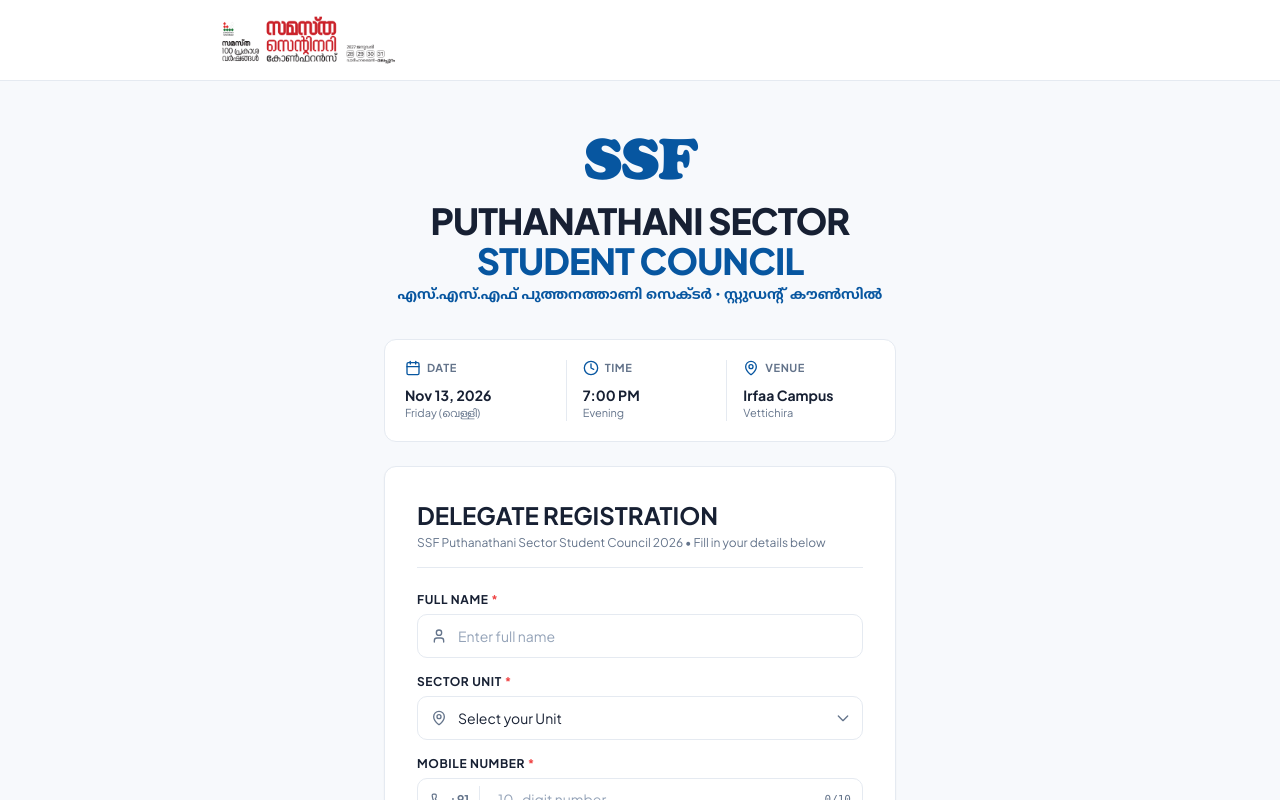
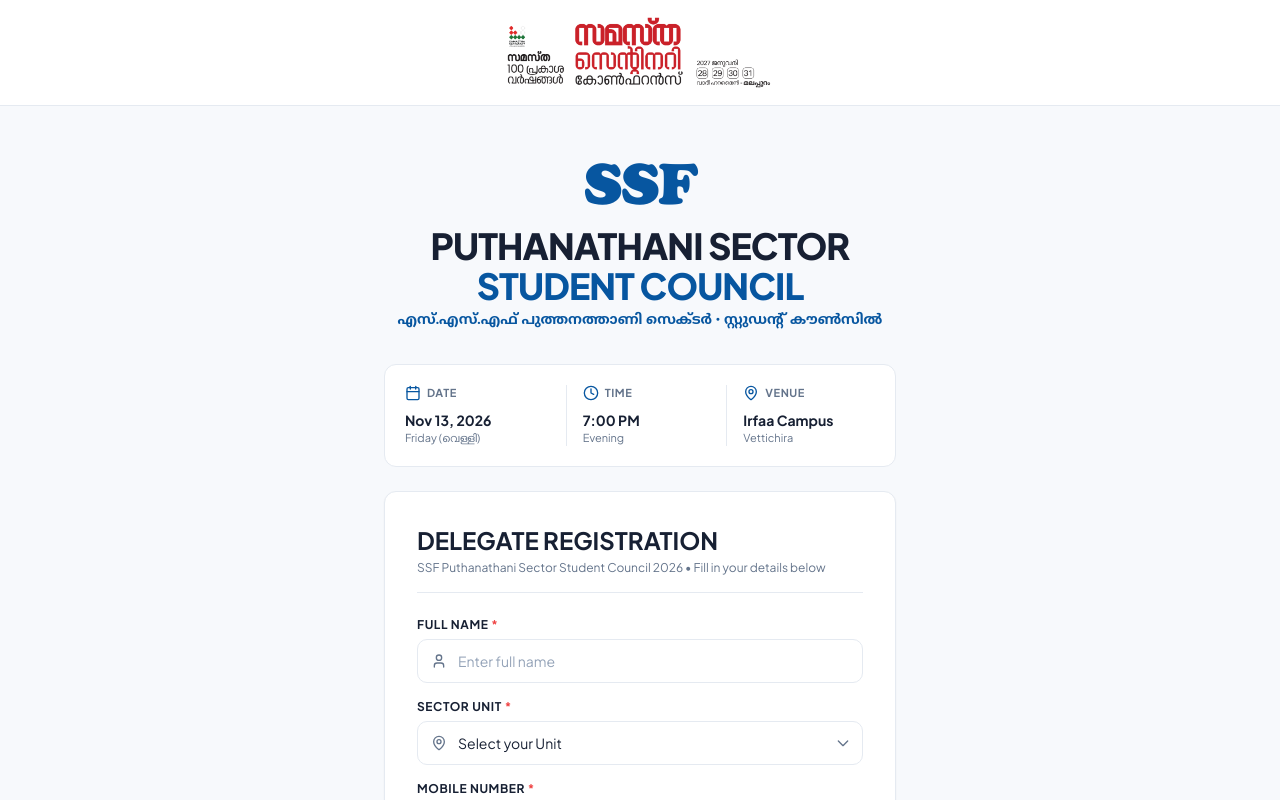
Before and after one commit to muhammedansar-pvn/ptnicouncil, a Next.js app: page / in a window 1280 px wide. Shown: the top 800 px of the page. Built offline with nearby package versions, Linux system fonts and the light colour scheme.

Commit message:
feat(navbar): refine centered branding image sizing and viewport alignment

```diff
--- a/src/components/Navbar.tsx
+++ b/src/components/Navbar.tsx
@@ -6,21 +6,23 @@ import Image from "next/image";
 
 export default function Navbar() {
   return (
-    <header className="sticky top-0 z-50 bg-white border-b border-[#E5EAF1]">
-      <div className="max-w-4xl mx-auto px-4 sm:px-6">
-        <div className="flex items-center justify-between h-16 sm:h-20">
-          {/* Brand */}
-          <Link href="/" className="inline-flex items-center focus:outline-none" aria-label="Home">
+    <header className="sticky top-0 z-50 bg-white border-b border-[#E5EAF1] w-full">
+      <div className="relative w-full h-[80px] sm:h-[105px] flex items-center justify-center px-4">
+        {/* Perfectly Centered Event Branding Image */}
+        <Link
+          href="/"
+          className="absolute left-1/2 -translate-x-1/2 top-1/2 -translate-y-1/2 flex items-center justify-center focus:outline-none"
+          aria-label="Home"
+        >
           <Image
             src="/navbar-brand.png"
-              alt="Samastha Centenary"
+            alt="Samastha Centenary Conference"
             width={1024}
             height={307}
             priority
-              className="h-10 sm:h-12 md:h-14 w-auto object-contain"
+            className="h-[62px] sm:h-[78px] md:h-[85px] w-auto max-w-[85vw] sm:max-w-[360px] md:max-w-[380px] max-h-[68px] sm:max-h-[85px] object-contain select-none"
           />
         </Link>
-        </div>
       </div>
     </header>
   );
```
Also changed, not shown: 1 other file (tests, documents, lock files or other folders). Lines whose indentation alone changed are shown as unchanged.
